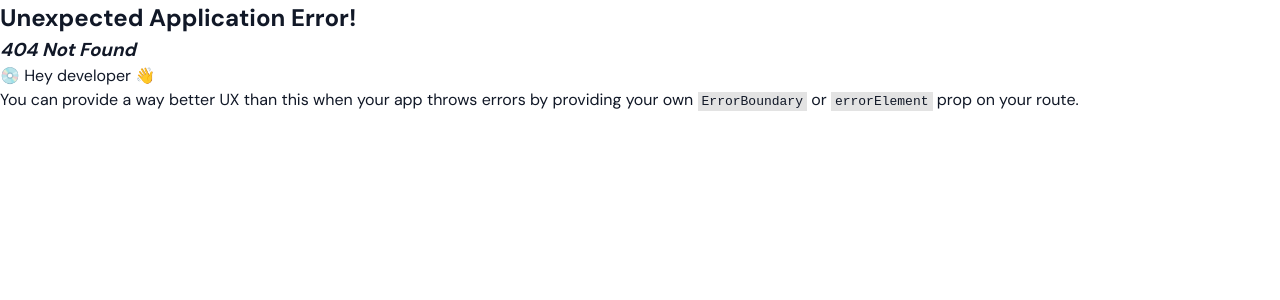
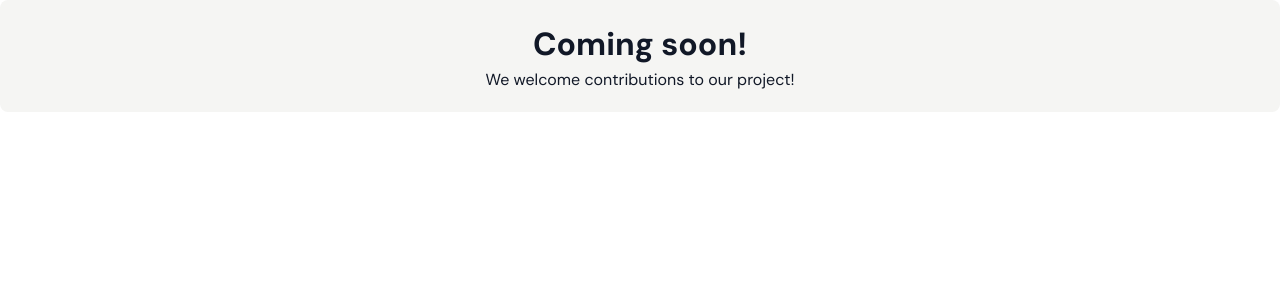
Before and after one commit to tythan-software/tythan-ecommerce-flatform, a React (Vite) app: page /shop in a window 1280 px wide. Before the commit this address had no page. Shown: the top 300 px of the page. Built offline with nearby package versions, Linux system fonts and the light colour scheme.

Commit message:
Add contributing layout

```diff
--- a/src/App.tsx
+++ b/src/App.tsx
@@ -1,6 +1,6 @@
 import { Route, Outlet, ScrollRestoration, createBrowserRouter, createRoutesFromElements, RouterProvider } from 'react-router-dom';
 import { Header, Footer, SpecialCase } from '@/components/layout';
-import { HomePage } from '@/pages';
+import { HomePage,ShopPage, AboutPage, ContactPage } from '@/pages';
 
 const Layout = () => {
   return (
@@ -19,6 +19,9 @@ const router = createBrowserRouter(
       <Route path="/" element={<Layout />}>
         <Route index element={<HomePage />}></Route>
       </Route>
+      <Route path="/shop" element={<ShopPage />}></Route>
+      <Route path="/about" element={<AboutPage />}></Route>
+      <Route path="/contact" element={<ContactPage />}></Route>
     </Route>
   )
 );
--- /dev/null
+++ b/src/components/layout/Contributing/Contributing.scss
@@ -0,0 +1,8 @@
+.contributing {
+  @include flex-center;
+  flex-direction: column;
+  justify-content: center;
+  padding: 20px;
+  background-color: $color-gray-100;
+  border-radius: 8px;
+}
--- /dev/null
+++ b/src/components/layout/Contributing/Contributing.tsx
@@ -0,0 +1,10 @@
+import "./Contributing.scss";
+
+export const Contributing = () => {
+  return (
+    <div className="contributing">
+      <h1>Coming soon!</h1>
+      <p>We welcome contributions to our project!</p>
+    </div>
+  );
+};
--- a/src/components/layout/home/NewArrivals/NewArrivals.tsx
+++ b/src/components/layout/home/NewArrivals/NewArrivals.tsx
@@ -11,7 +11,6 @@ import "./NewArrivals.scss";
 
 export const NewArrivals = () => {
   const settings = {
-    className: "new-arrivals-items",
     dots: true,
     infinite: true,
     speed: 500,
--- a/src/components/layout/index.ts
+++ b/src/components/layout/index.ts
@@ -6,3 +6,4 @@ export * from "./Header/Header";
 export * from "./Arrow/NextArrow/NextArrow";
 export * from "./Arrow/PrevArrow/PrevArrow";
 export * from "./SpecialCase/SpecialCase";
+export * from "./Contributing/Contributing";
--- /dev/null
+++ b/src/pages/AboutPage/AboutPage.tsx
@@ -0,0 +1,7 @@
+import { Contributing } from "@/components/layout";
+
+export const AboutPage = () => {
+  return (
+    <Contributing />
+  );
+};
--- /dev/null
+++ b/src/pages/ContactPage/ContactPage.tsx
@@ -0,0 +1,7 @@
+import { Contributing } from "@/components/layout"
+
+export const ContactPage = () => {
+  return (
+    <Contributing />
+  );
+}
--- /dev/null
+++ b/src/pages/ShopPage/ShopPage.tsx
@@ -0,0 +1,7 @@
+import { Contributing } from "@/components/layout";
+
+export const ShopPage = () => {
+  return (
+    <Contributing />
+  );
+}
--- a/src/pages/index.ts
+++ b/src/pages/index.ts
@@ -1 +1,4 @@
 export * from "./HomePage/HomePage";
+export * from "./AboutPage/AboutPage";
+export * from "./ContactPage/ContactPage";
+export * from "./ShopPage/ShopPage";
```
